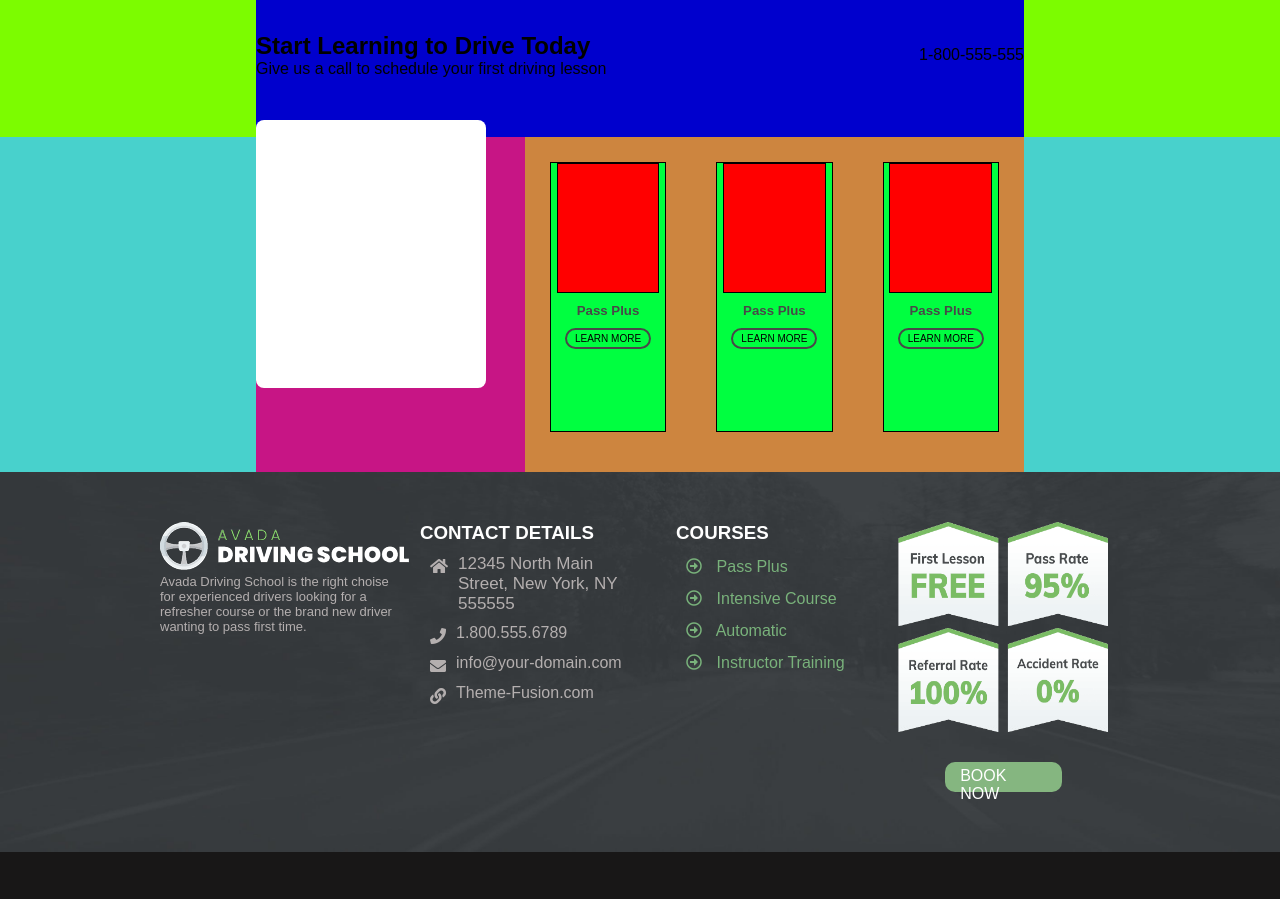
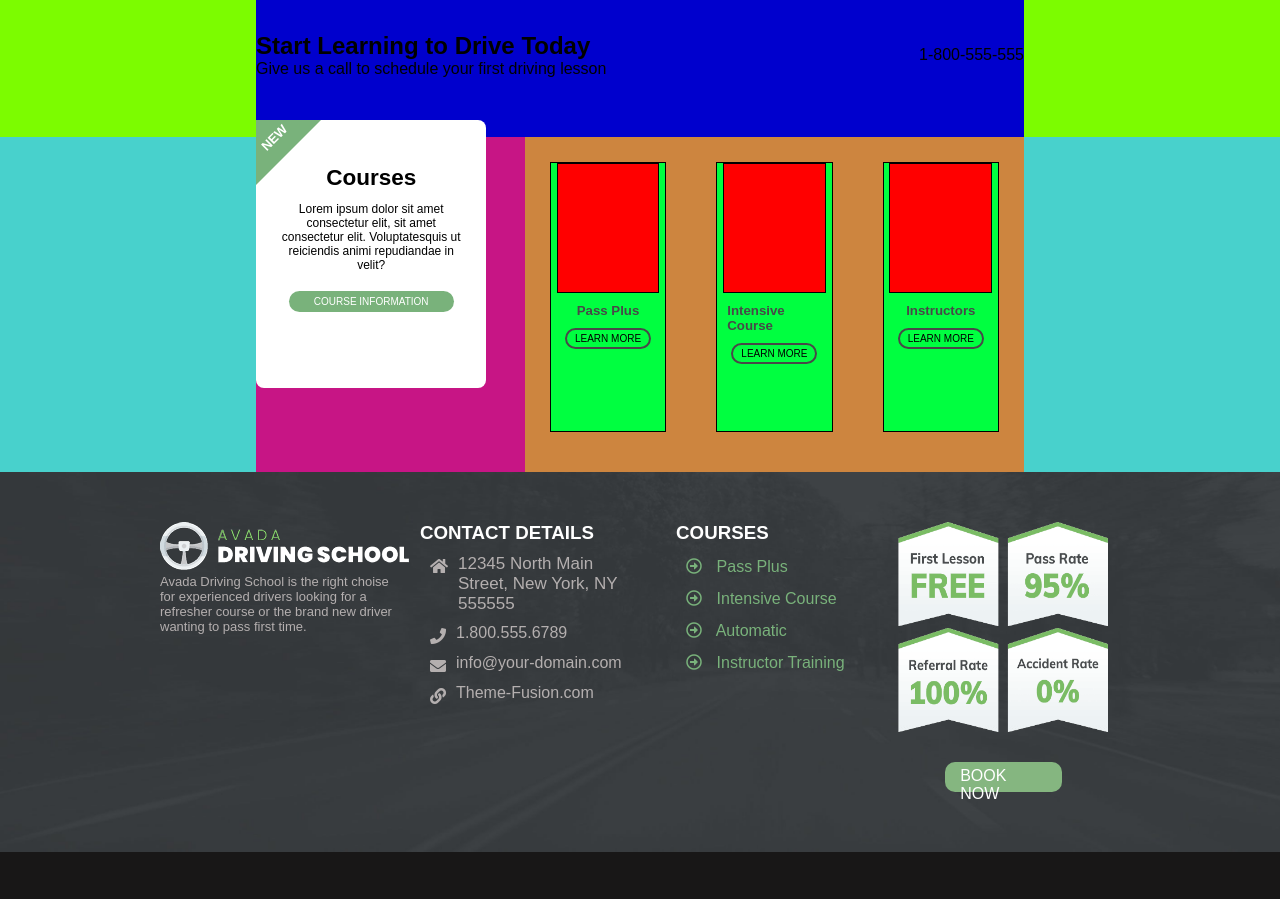
Before and after one commit to NeriEroi/proj-html-vuejs, a Vue app: page / in a window 1280 px wide. Shown: the part 1080-1979 px from the top of the page. Built offline with nearby package versions, Linux system fonts and the light colour scheme; a web font is replaced by a local one.

Commit message:
main, commercial_bottom aggiunta dettagli

```diff
--- a/src/App.vue
+++ b/src/App.vue
@@ -104,6 +104,30 @@
 
             <div class="information_course">
 
+              <div class="triangle">
+
+              </div>
+
+              <h3>
+                NEW
+              </h3>
+
+              <div class="all_info">
+
+                <h2>
+                  Courses
+                </h2>
+
+                <p>
+                  Lorem ipsum dolor sit amet consectetur elit, sit amet consectetur elit.
+                  Voluptatesquis ut reiciendis animi repudiandae in velit?
+                </p>
+
+                <div class="button">
+                  COURSE INFORMATION
+                </div>
+              </div>
+
             </div>
 
             <div class="learn_more">
@@ -131,7 +155,7 @@
                 </div>
 
                 <h5>
-                  Pass Plus
+                  Intensive Course
                 </h5>
 
                 <div class="button">
@@ -147,7 +171,7 @@
                 </div>
 
                 <h5>
-                  Pass Plus
+                  Instructors
                 </h5>
 
                 <div class="button">
@@ -273,7 +297,7 @@ section.request {
 
         .button {
           width: 160px;
-          height: 35px;
+          height: 34px;
           border-radius: 20px;
           color: white;
           background-color: #49963f;
@@ -290,7 +314,7 @@ section.request {
 }
 // / SECTION REQUEST
 
-// SECTION COURSES
+// SECTION COMMERCIAL
 section.commercial {
   width: 100%;
   height: 500px;
@@ -331,6 +355,51 @@ section.commercial {
         background-color: white;
         position: relative;
         bottom: 5%;
+
+        .triangle {
+          width: 0;
+          height: 0;
+          border-top: 65px solid $darklightgreen;
+          border-right: 65px solid transparent;
+        }
+
+        h3 {
+          transform: rotate(-45deg);
+          position: absolute;
+          top: 10px;
+          left: 3px;
+          font-size: 13px;
+          color: white;
+        }
+
+        .all_info {
+          font-size: 15px;
+          display: flex;
+          flex-direction: column;
+          justify-content: center;
+          align-items: center;
+
+          h2 {
+            margin-top: -20px;
+            margin-bottom: 11px;
+          }
+
+          p {
+            padding: 0 25px 0 25px;
+            font-size: 12px;
+            text-align: center;
+            margin-bottom: 8px;
+          }
+
+          .button {
+            font-size: 10px;
+            padding: 5px 25px 5px 25px;
+            margin-top: 11px;
+            border-radius: 20px;
+            color: white;
+            background-color: $darklightgreen;
+          }
+        }
       }
 
       .learn_more {
@@ -374,5 +443,5 @@ section.commercial {
   }
 }
 
-// / SECTION COURSES
+// / SECTION COMMERCIAL
 </style>
```
